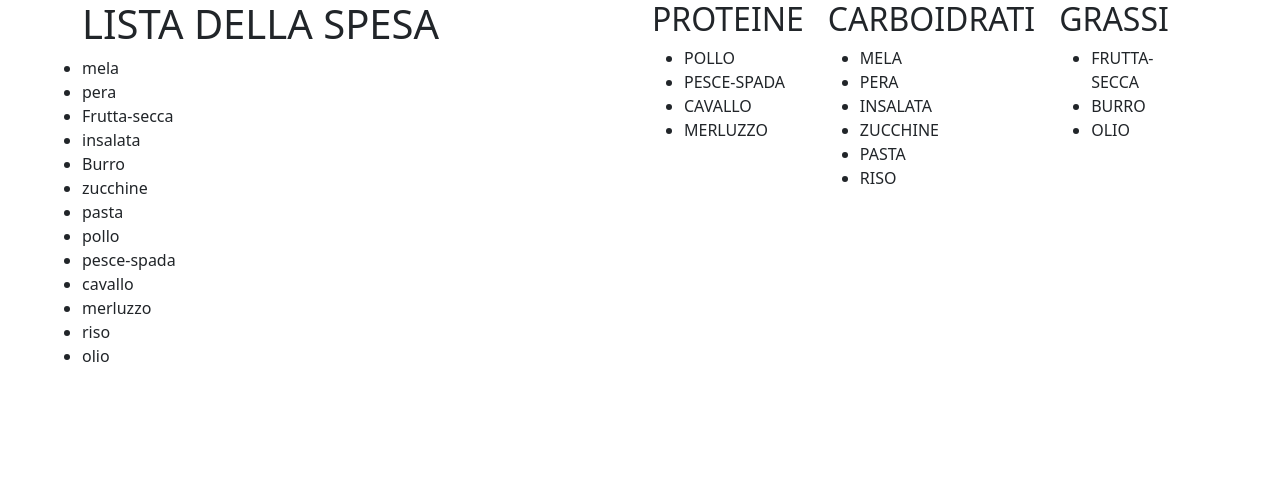
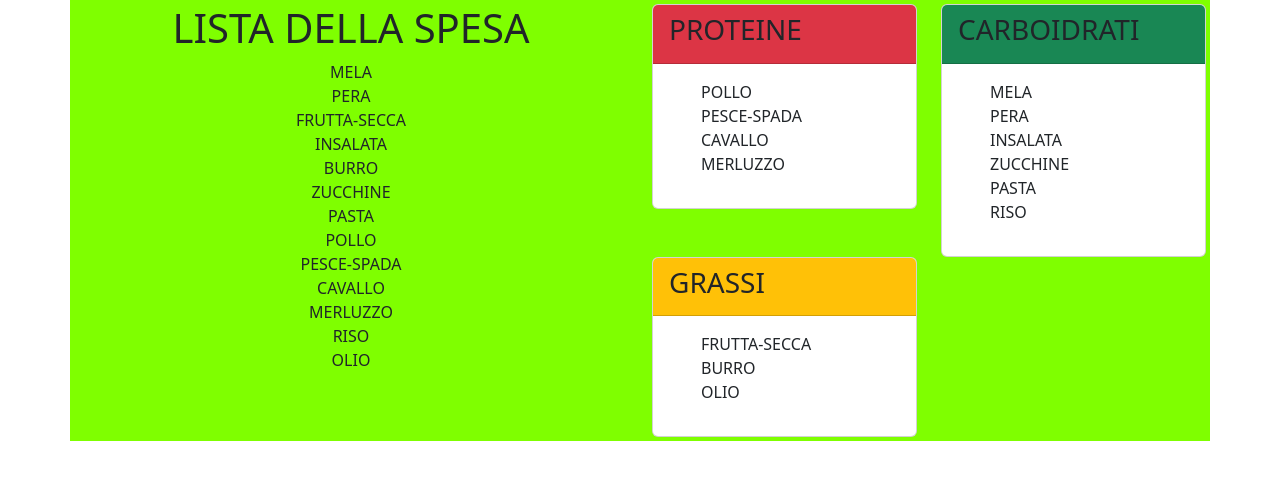
Before and after one commit to PincelliN/js-lista-spesa, a plain HTML site: page index.html in a window 1280 px wide. Drawn offline with nearby package versions, Linux system fonts and the light colour scheme.

Commit message:
add card boostrap

```diff
--- a/css/style.css
+++ b/css/style.css
@@ -3,3 +3,9 @@
     margin: 0;
     box-sizing: border-box;
 }
+ul{
+    list-style: none;
+}
+.container{
+    background-color: chartreuse;
+}
--- a/index.html
+++ b/index.html
@@ -1,34 +1,56 @@
 <!DOCTYPE html>
 <html lang="en">
   <head>
-    <meta charset="UTF-8">
-    <meta name="viewport" content="width=device-width, initial-scale=1.0">
-    <link href="https://cdn.jsdelivr.net/npm/bootstrap@5.3.3/dist/css/bootstrap.min.css" rel="stylesheet" integrity="sha384-QWTKZyjpPEjISv5WaRU9OFeRpok6YctnYmDr5pNlyT2bRjXh0JMhjY6hW+ALEwIH" crossorigin="anonymous">
-    <link rel="stylesheet" href="css/style.css">
+    <meta charset="UTF-8" />
+    <meta name="viewport" content="width=device-width, initial-scale=1.0" />
+    <link
+      href="https://cdn.jsdelivr.net/npm/bootstrap@5.3.3/dist/css/bootstrap.min.css"
+      rel="stylesheet"
+      integrity="sha384-QWTKZyjpPEjISv5WaRU9OFeRpok6YctnYmDr5pNlyT2bRjXh0JMhjY6hW+ALEwIH"
+      crossorigin="anonymous"
+    />
+    <link rel="stylesheet" href="css/style.css" />
     <title>Lista della Spesa</title>
   </head>
   <body>
-    <div class="container">
-        <div class="row row-cols-2">
+    <div class="container p-1">
+      <div class="row ">
         <div class="col">
-                <h1 class="text-uppercase">Lista della spesa</h1>
-                <ul id="lista-spesa" class="list-group"></ul>
+          <h1 class="text-uppercase text-center ">Lista della spesa</h1>
+          <ul id="lista-spesa" class="list-group text-center text-uppercase"></ul>
         </div>
         <div class="col">
-                    <div class="row">
+          <div class="row row-cols-2 ">
             <div class="col text-uppercase">
-                                <h2>proteine</h2>
+              <div class="card">
+                <div class="card-header bg bg-danger">
+                  <h3>proteine</h3>
+                </div>
+                <div class="card-body">
                   <ul id="lista-proteine"></ul>
                 </div>
+              </div>
+            </div>
             <div class="col text-uppercase">
-                                <h2>carboidrati</h2>
+              <div class="card">
+                <div class="card-header bg bg-success">
+                  <h3>carboidrati</h3>
+                </div>
+                <div class="card-body">
                   <ul id="lista-carbo"></ul>
                 </div>
+              </div>
+            </div>
             <div class="col text-uppercase">
-                                <h2>Grassi</h2>
+              <div class="card">
+                <div class="card-header bg bg-warning">
+                  <h3>Grassi</h3>
+                </div>
+                <div class="card-body">
                   <ul id="lista-grassi"></ul>
                 </div>
-
+              </div>
+            </div>
           </div>
         </div>
       </div>
```
Lines whose indentation alone changed are shown as unchanged.
